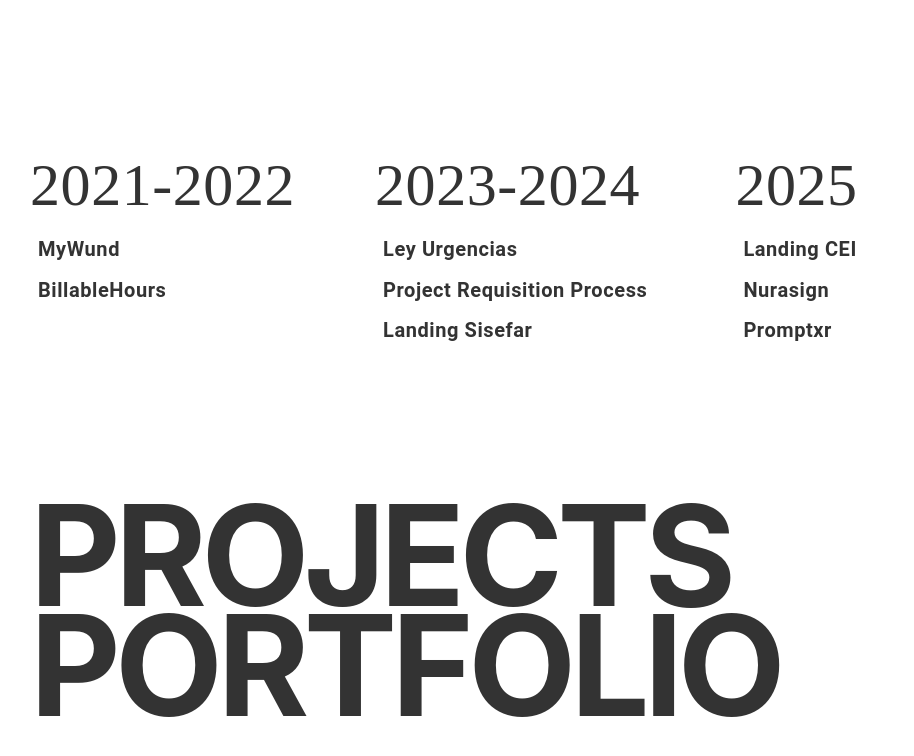
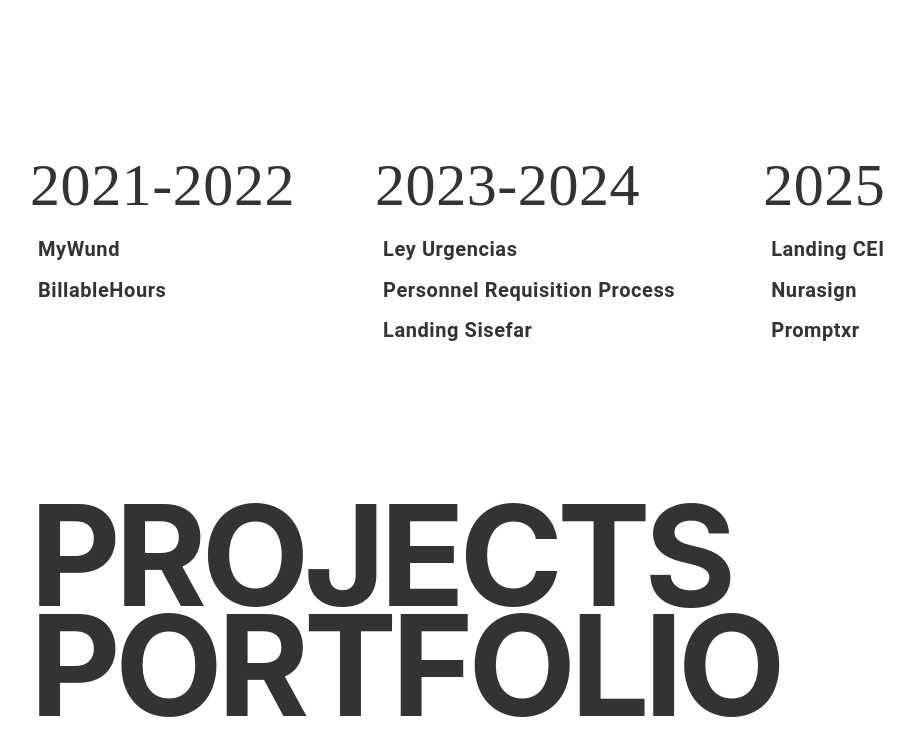
Before and after one commit to ErikJsGlz/Portafolio, a React (Create React App) app: page / in a window 1280 px wide. Both pictures are taken after a click on the button 1199 px from the left and 65 px from the top of the page. Shown: the top 756 px of the page, without its empty margins (50-964 px from the left). Built offline with nearby package versions, Linux system fonts and the light colour scheme; a web font is replaced by a local one.

Commit message:
Fix: Changed Name

```diff
--- a/src/Components/Header/Header.tsx
+++ b/src/Components/Header/Header.tsx
@@ -87,7 +87,7 @@ export default function Header() {
 								className="header__bubble__body__content__project"
 								onClick={() => setCurrentProject(4)}
 							>
-								Project Requisition Process
+								Personnel Requisition Process
 							</Button>
 							<Button
 								className="header__bubble__body__content__project"
```
